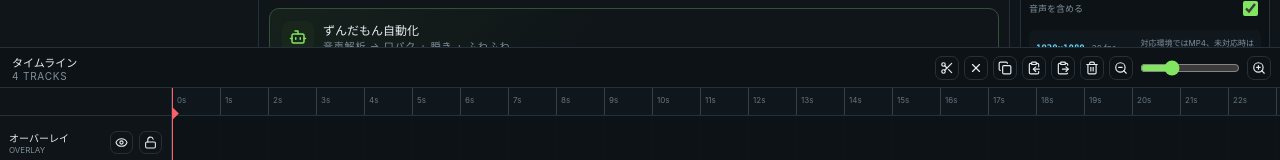
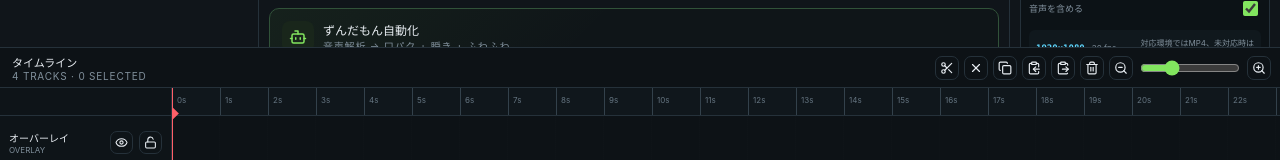
Before and after one commit to godrenkon/video_edit, a React (Vite) app: page / in a window 1280 px wide. Shown: the part 453-613 px from the top of the page. Built offline with nearby package versions, Linux system fonts and the light colour scheme.

Commit message:
ui: show timeline multi-selection count

```diff
--- a/src/components/Timeline.tsx
+++ b/src/components/Timeline.tsx
@@ -78,7 +78,7 @@ export function Timeline(props: Props) {
   return (
     <section className="timelinePanel">
       <div className="timelineHeader">
-        <div><strong>タイムライン</strong><span>{project.tracks.length} tracks</span></div>
+        <div><strong>タイムライン</strong><span>{project.tracks.length} tracks · {selectedClipIds.length} selected</span></div>
         <div className="zoomCtl">
           <button
             className="miniBtn"
```
